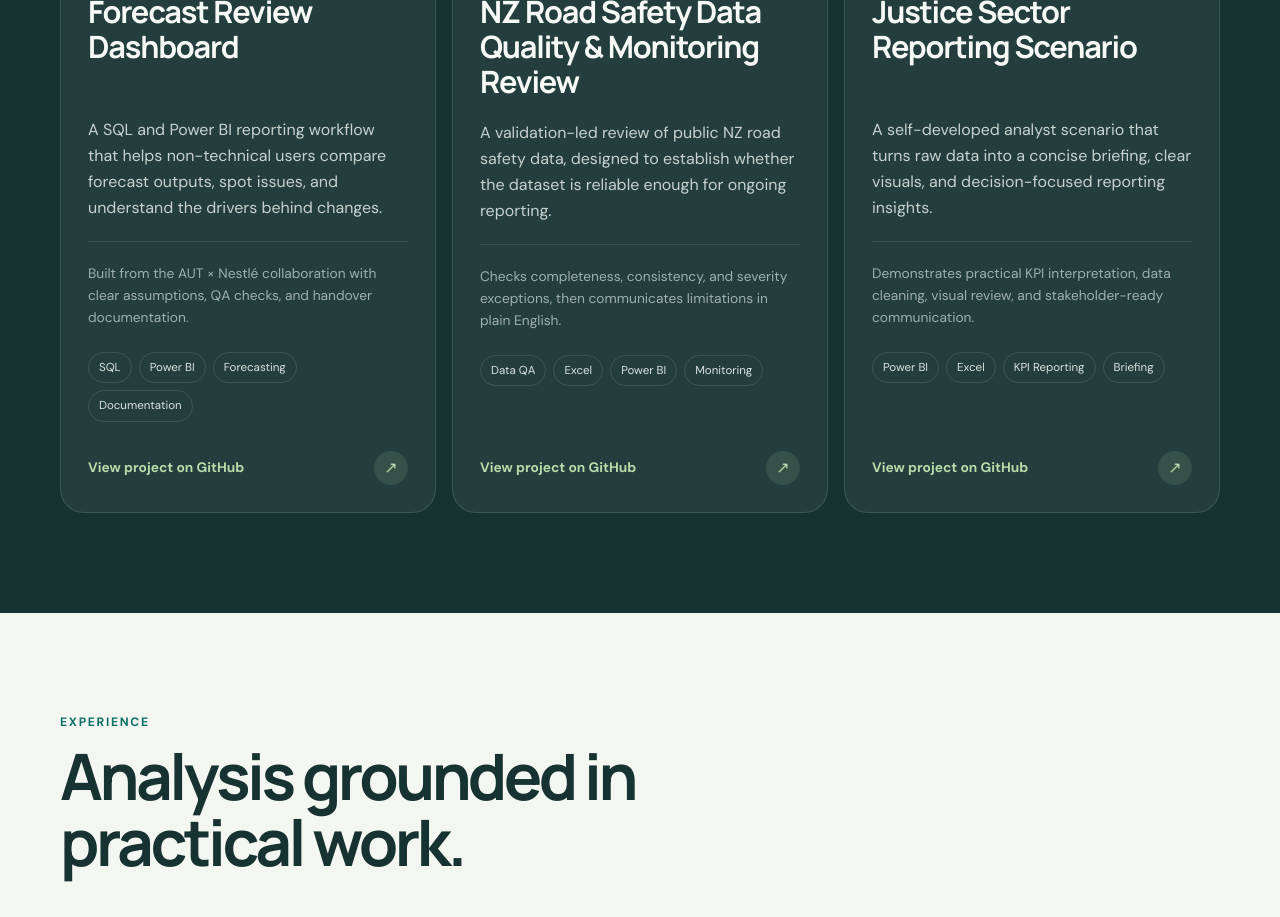
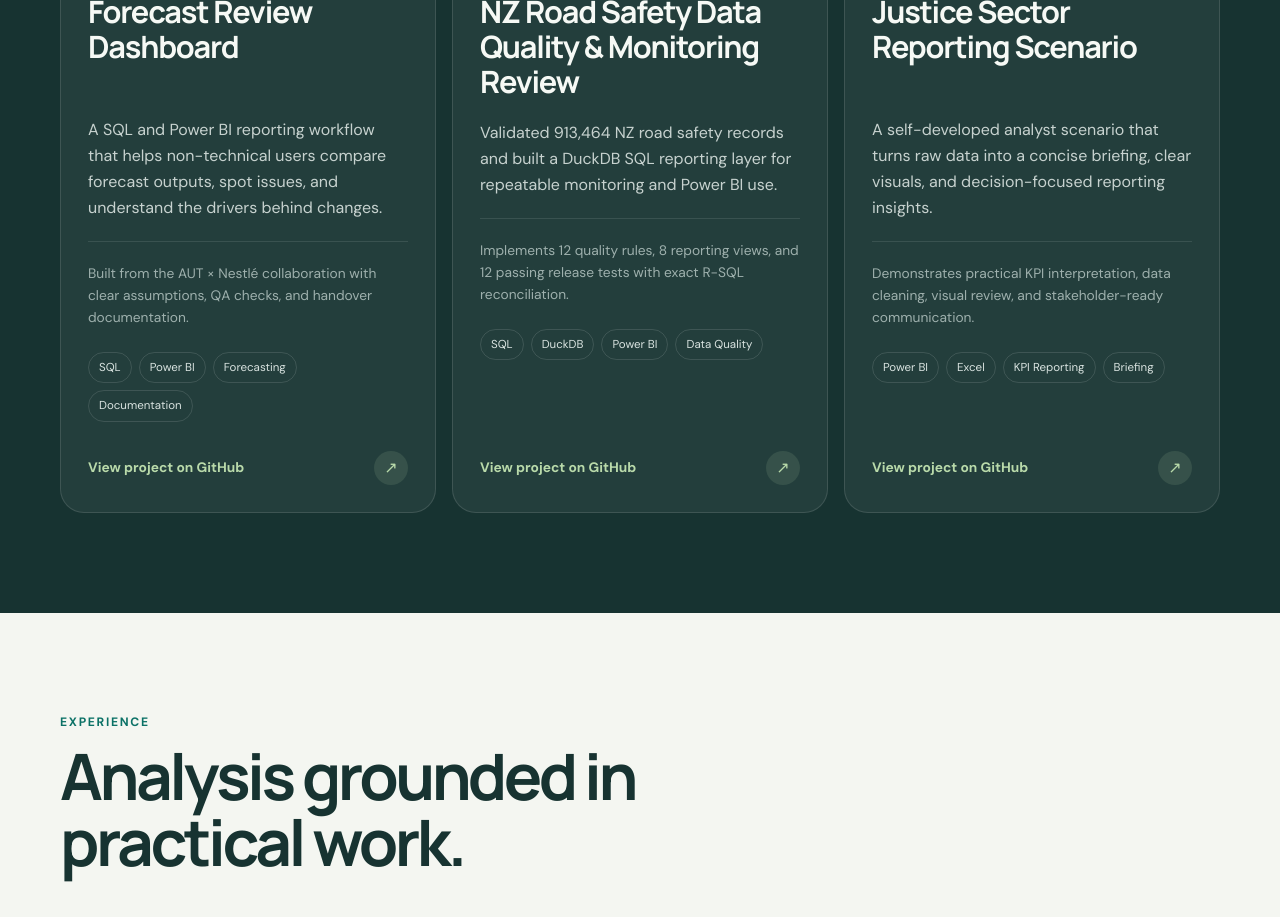
Before and after one commit to DAjik-03/DAjik-03.github.io, a React (Vite) app: page / in a window 1280 px wide. Shown: the part 1300-2217 px from the top of the page. Built offline with nearby package versions, Linux system fonts and the light colour scheme.

Commit message:
Update road safety SQL evidence

```diff
--- a/src/App.jsx
+++ b/src/App.jsx
@@ -15,10 +15,10 @@ const projects = [
     category: "Data Quality / Monitoring",
     title: "NZ Road Safety Data Quality & Monitoring Review",
     summary:
-      "A validation-led review of public NZ road safety data, designed to establish whether the dataset is reliable enough for ongoing reporting.",
+      "Validated 913,464 NZ road safety records and built a DuckDB SQL reporting layer for repeatable monitoring and Power BI use.",
     evidence:
-      "Checks completeness, consistency, and severity exceptions, then communicates limitations in plain English.",
-    tools: ["Data QA", "Excel", "Power BI", "Monitoring"],
+      "Implements 12 quality rules, 8 reporting views, and 12 passing release tests with exact R-SQL reconciliation.",
+    tools: ["SQL", "DuckDB", "Power BI", "Data Quality"],
     repo: "https://github.com/DAjik-03/nz-road-safety-data-quality-monitoring",
   },
   {
```
